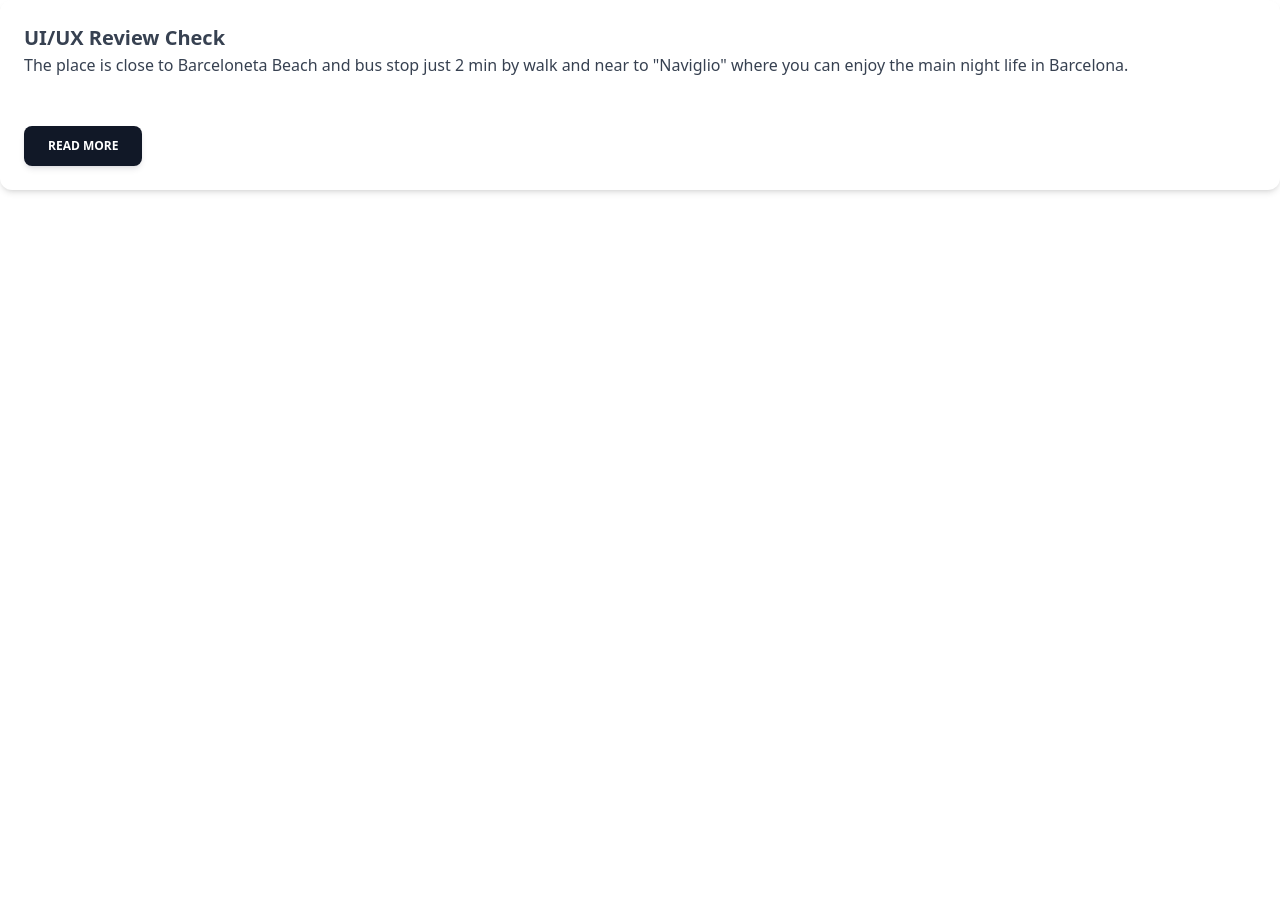
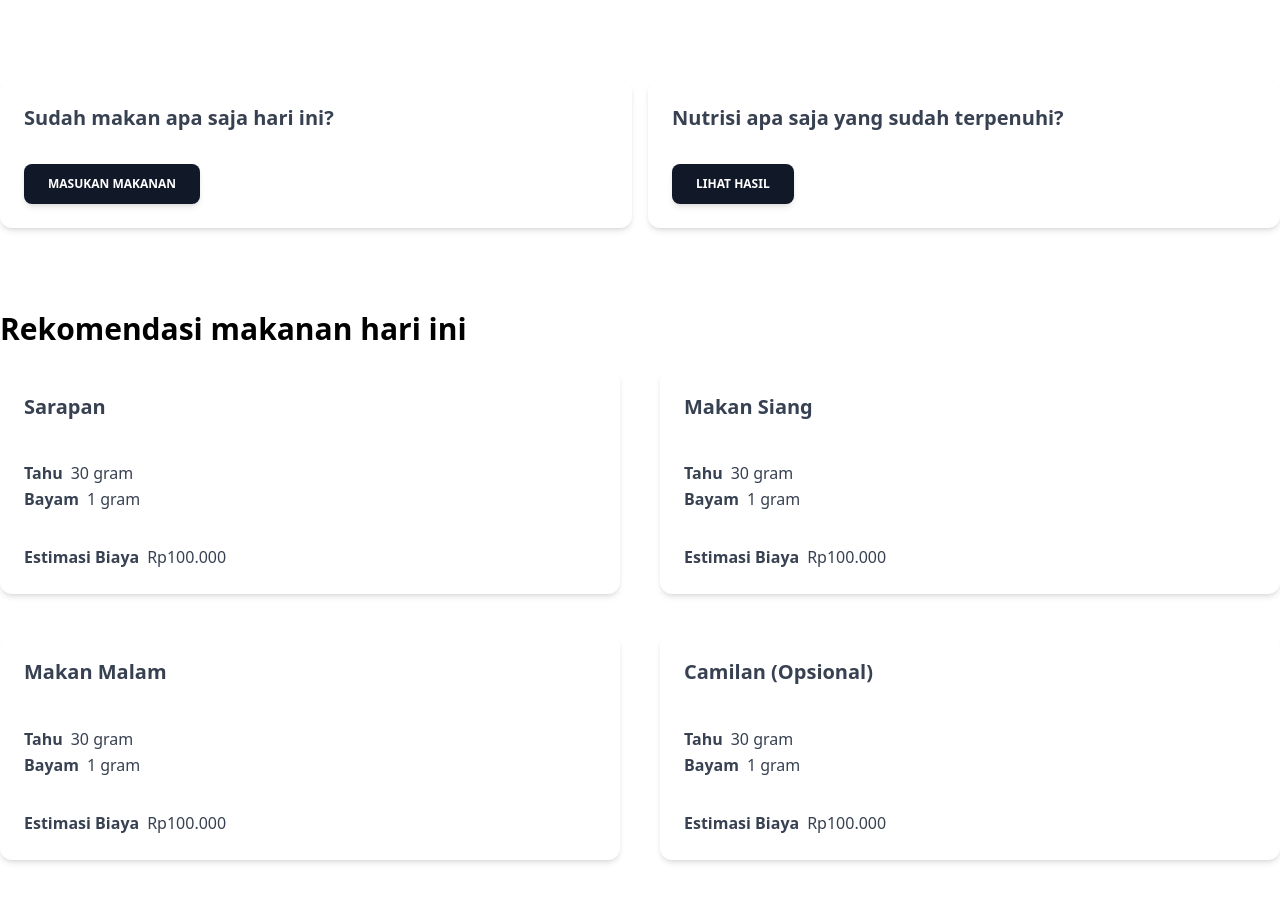
Before and after one commit to nashirjamali/nutrack-web, a Next.js app: page /home in a window 1280 px wide. Shown: the top 902 px of the page. Before the commit the page ends 800 px from the top, so only its background shows below. Built offline with nearby package versions, Linux system fonts and the light colour scheme.

Commit message:
Home page design only

```diff
--- a/src/app/globals.css
+++ b/src/app/globals.css
@@ -1,5 +1,3 @@
-@import "tailwindcss/base";
-
-@import "tailwindcss/components";
-
-@import "tailwindcss/utilities";
+@tailwind base;
+@tailwind components;
+@tailwind utilities;
--- a/src/app/home/page.tsx
+++ b/src/app/home/page.tsx
@@ -5,25 +5,132 @@ import {
   CardBody,
   CardFooter,
   Typography,
-  Button
+  Button,
+  CardHeader
 } from '@material-tailwind/react';
 
 export default function Home() {
   return (
-    <Card className="mt-6 w-96">
+    <main className="flex flex-col gap-20 my-20">
+      <div className="flex flex-row gap-4 justify-between">
+        <Card className="w-full">
           <CardBody>
             <Typography variant="h5" color="blue-gray" className="mb-2">
-          UI/UX Review Check
-        </Typography>
-        <Typography>
-          The place is close to Barceloneta Beach and bus stop just 2 min by
-          walk and near to &quot;Naviglio&quot; where you can enjoy the main
-          night life in Barcelona.
+              Sudah makan apa saja hari ini?
             </Typography>
           </CardBody>
           <CardFooter className="pt-0">
-        <Button>Read More</Button>
+            <Button>Masukan makanan</Button>
           </CardFooter>
         </Card>
+
+        <Card className="w-full">
+          <CardBody>
+            <Typography variant="h5" color="blue-gray" className="mb-2">
+              Nutrisi apa saja yang sudah terpenuhi?
+            </Typography>
+          </CardBody>
+          <CardFooter className="pt-0">
+            <Button>Lihat hasil</Button>
+          </CardFooter>
+        </Card>
+      </div>
+      <div className="flex flex-col gap-5">
+        <Typography variant="h3">Rekomendasi makanan hari ini</Typography>
+        <div className="grid grid-cols-2 gap-10">
+          {/* Breakfast */}
+          <Card className="w-full">
+            <CardBody>
+              <Typography variant="h5" color="blue-gray" className="mb-10">
+                Sarapan
+              </Typography>
+              <div className="flex flex-row gap-2">
+                <Typography variant="h6">Tahu</Typography>
+                <Typography variant="paragraph">30 gram</Typography>
+              </div>
+              <div className="flex flex-row gap-2">
+                <Typography variant="h6">Bayam</Typography>
+                <Typography variant="paragraph">1 gram</Typography>
+              </div>
+            </CardBody>
+            <CardFooter className="pt-2">
+              <div className="flex flex-row gap-2">
+                <Typography variant="h6">Estimasi Biaya</Typography>
+                <Typography variant="paragraph">Rp100.000</Typography>
+              </div>
+            </CardFooter>
+          </Card>
+
+          {/* Lunch */}
+          <Card className="w-full">
+            <CardBody>
+              <Typography variant="h5" color="blue-gray" className="mb-10">
+                Makan Siang
+              </Typography>
+              <div className="flex flex-row gap-2">
+                <Typography variant="h6">Tahu</Typography>
+                <Typography variant="paragraph">30 gram</Typography>
+              </div>
+              <div className="flex flex-row gap-2">
+                <Typography variant="h6">Bayam</Typography>
+                <Typography variant="paragraph">1 gram</Typography>
+              </div>
+            </CardBody>
+            <CardFooter className="pt-2">
+              <div className="flex flex-row gap-2">
+                <Typography variant="h6">Estimasi Biaya</Typography>
+                <Typography variant="paragraph">Rp100.000</Typography>
+              </div>
+            </CardFooter>
+          </Card>
+
+          {/* Dinner */}
+          <Card className="w-full">
+            <CardBody>
+              <Typography variant="h5" color="blue-gray" className="mb-10">
+                Makan Malam
+              </Typography>
+              <div className="flex flex-row gap-2">
+                <Typography variant="h6">Tahu</Typography>
+                <Typography variant="paragraph">30 gram</Typography>
+              </div>
+              <div className="flex flex-row gap-2">
+                <Typography variant="h6">Bayam</Typography>
+                <Typography variant="paragraph">1 gram</Typography>
+              </div>
+            </CardBody>
+            <CardFooter className="pt-2">
+              <div className="flex flex-row gap-2">
+                <Typography variant="h6">Estimasi Biaya</Typography>
+                <Typography variant="paragraph">Rp100.000</Typography>
+              </div>
+            </CardFooter>
+          </Card>
+
+          {/* Snack */}
+          <Card className="w-full">
+            <CardBody>
+              <Typography variant="h5" color="blue-gray" className="mb-10">
+                Camilan (Opsional)
+              </Typography>
+              <div className="flex flex-row gap-2">
+                <Typography variant="h6">Tahu</Typography>
+                <Typography variant="paragraph">30 gram</Typography>
+              </div>
+              <div className="flex flex-row gap-2">
+                <Typography variant="h6">Bayam</Typography>
+                <Typography variant="paragraph">1 gram</Typography>
+              </div>
+            </CardBody>
+            <CardFooter className="pt-2">
+              <div className="flex flex-row gap-2">
+                <Typography variant="h6">Estimasi Biaya</Typography>
+                <Typography variant="paragraph">Rp100.000</Typography>
+              </div>
+            </CardFooter>
+          </Card>
+        </div>
+      </div>
+    </main>
   );
 }
--- a/src/app/layout.tsx
+++ b/src/app/layout.tsx
@@ -1,8 +1,9 @@
-import type {Metadata} from 'next';
-import {JetBrains_Mono} from 'next/font/google';
+import type { Metadata } from 'next';
+import { JetBrains_Mono } from 'next/font/google';
 import './globals.css';
+import { Providers } from './provider';
 
-const jetBrainsMono = JetBrains_Mono({subsets: ['latin']});
+const jetBrainsMono = JetBrains_Mono({ subsets: ['latin'] });
 
 export const metadata: Metadata = {
   title: 'Create Next App',
@@ -12,11 +13,13 @@ export const metadata: Metadata = {
 export default function RootLayout({
   children
 }: Readonly<{
-  children: React.ReactNode;
+  children: React.ReactElement;
 }>) {
   return (
     <html lang="en">
-      <body className={`${jetBrainsMono.className} bg-white`}>{children}</body>
+      <body className={`${jetBrainsMono.className} bg-white container mx-auto`}>
+        <Providers>{children}</Providers>
+      </body>
     </html>
   );
 }
--- a/tailwind.config.ts
+++ b/tailwind.config.ts
@@ -3,11 +3,7 @@ import defaultTheme from 'tailwindcss/defaultTheme';
 import withMT from '@material-tailwind/react/utils/withMT';
 
 const config: Config = {
-  content: [
-    './src/pages/*/.{js,ts,jsx,tsx,mdx}',
-    './src/components/*/.{js,ts,jsx,tsx,mdx}',
-    './src/app/*/.{js,ts,jsx,tsx,mdx}'
-  ],
+  content: ['./src/**/*.{js,jsx,ts,tsx}'],
   theme: defaultTheme
 };
 
```
Also changed, not shown: package.json (+6 -6 lines), 1 other file (tests, documents, lock files or other folders). Lines whose indentation alone changed are shown as unchanged.
